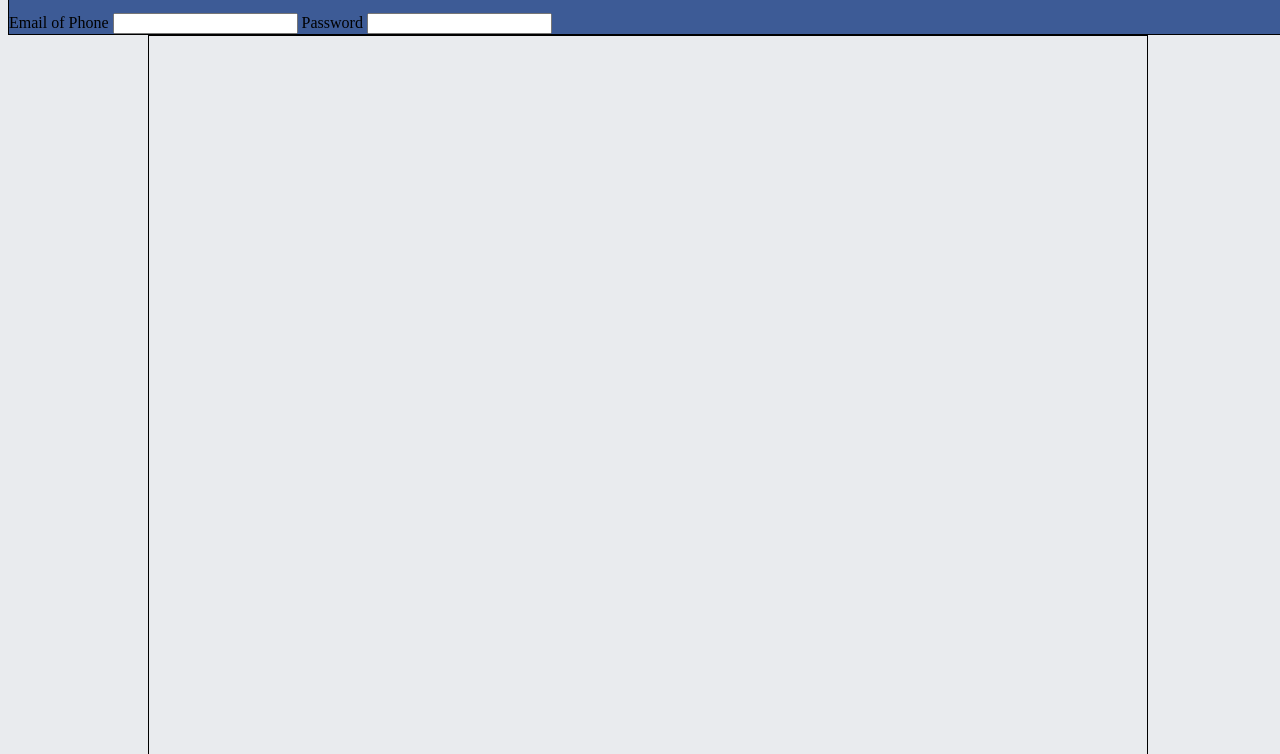
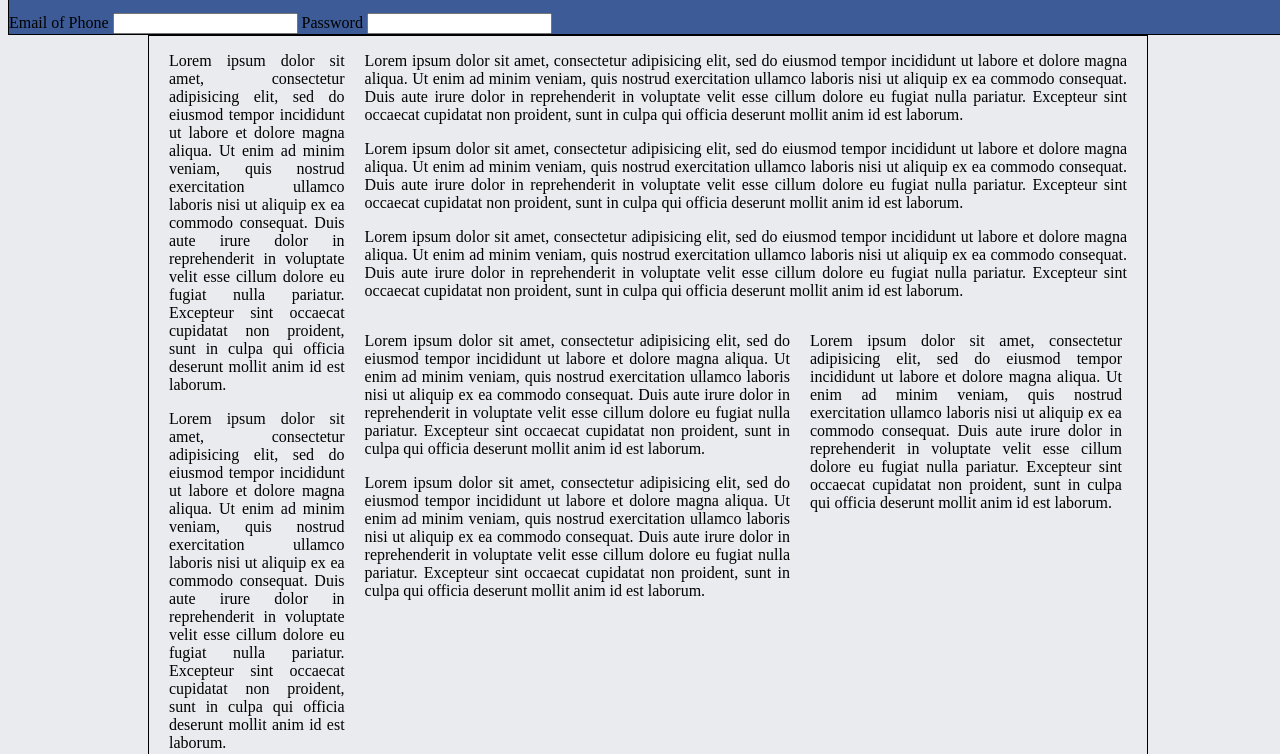
Before and after one commit to Chris-turina/csswk3-facebook-copy, a plain HTML site: page index.html in a window 1280 px wide. Shown: the part 46-800 px from the top of the page. Drawn offline with Linux system fonts and the light colour scheme.

Commit message:
layout AOK

```diff
--- a/index.html
+++ b/index.html
@@ -18,12 +18,27 @@
         </div>
       </div>
         <div class="content">
-            <!-- <div class="left-column">
+            <div class="column-left">
+              <p>Lorem ipsum dolor sit amet, consectetur adipisicing elit, sed do eiusmod tempor incididunt ut labore et dolore magna aliqua. Ut enim ad minim veniam, quis nostrud exercitation ullamco laboris nisi ut aliquip ex ea commodo consequat. Duis aute irure dolor in reprehenderit in voluptate velit esse cillum dolore eu fugiat nulla pariatur. Excepteur sint occaecat cupidatat non proident, sunt in culpa qui officia deserunt mollit anim id est laborum.</p>
+              <p>Lorem ipsum dolor sit amet, consectetur adipisicing elit, sed do eiusmod tempor incididunt ut labore et dolore magna aliqua. Ut enim ad minim veniam, quis nostrud exercitation ullamco laboris nisi ut aliquip ex ea commodo consequat. Duis aute irure dolor in reprehenderit in voluptate velit esse cillum dolore eu fugiat nulla pariatur. Excepteur sint occaecat cupidatat non proident, sunt in culpa qui officia deserunt mollit anim id est laborum.</p>
               <p>Lorem ipsum dolor sit amet, consectetur adipisicing elit, sed do eiusmod tempor incididunt ut labore et dolore magna aliqua. Ut enim ad minim veniam, quis nostrud exercitation ullamco laboris nisi ut aliquip ex ea commodo consequat. Duis aute irure dolor in reprehenderit in voluptate velit esse cillum dolore eu fugiat nulla pariatur. Excepteur sint occaecat cupidatat non proident, sunt in culpa qui officia deserunt mollit anim id est laborum.</p>
             </div>
-            <div class="right-column">
+            <div class="column-right">
               <p>Lorem ipsum dolor sit amet, consectetur adipisicing elit, sed do eiusmod tempor incididunt ut labore et dolore magna aliqua. Ut enim ad minim veniam, quis nostrud exercitation ullamco laboris nisi ut aliquip ex ea commodo consequat. Duis aute irure dolor in reprehenderit in voluptate velit esse cillum dolore eu fugiat nulla pariatur. Excepteur sint occaecat cupidatat non proident, sunt in culpa qui officia deserunt mollit anim id est laborum.</p>
-            </div> -->
+              <p>Lorem ipsum dolor sit amet, consectetur adipisicing elit, sed do eiusmod tempor incididunt ut labore et dolore magna aliqua. Ut enim ad minim veniam, quis nostrud exercitation ullamco laboris nisi ut aliquip ex ea commodo consequat. Duis aute irure dolor in reprehenderit in voluptate velit esse cillum dolore eu fugiat nulla pariatur. Excepteur sint occaecat cupidatat non proident, sunt in culpa qui officia deserunt mollit anim id est laborum.</p>
+              <p>Lorem ipsum dolor sit amet, consectetur adipisicing elit, sed do eiusmod tempor incididunt ut labore et dolore magna aliqua. Ut enim ad minim veniam, quis nostrud exercitation ullamco laboris nisi ut aliquip ex ea commodo consequat. Duis aute irure dolor in reprehenderit in voluptate velit esse cillum dolore eu fugiat nulla pariatur. Excepteur sint occaecat cupidatat non proident, sunt in culpa qui officia deserunt mollit anim id est laborum.</p>
+              <div class="column-right-grid">
+                <div class="column-right-side1">
+                  <p>Lorem ipsum dolor sit amet, consectetur adipisicing elit, sed do eiusmod tempor incididunt ut labore et dolore magna aliqua. Ut enim ad minim veniam, quis nostrud exercitation ullamco laboris nisi ut aliquip ex ea commodo consequat. Duis aute irure dolor in reprehenderit in voluptate velit esse cillum dolore eu fugiat nulla pariatur. Excepteur sint occaecat cupidatat non proident, sunt in culpa qui officia deserunt mollit anim id est laborum.</p>
+                  <p>Lorem ipsum dolor sit amet, consectetur adipisicing elit, sed do eiusmod tempor incididunt ut labore et dolore magna aliqua. Ut enim ad minim veniam, quis nostrud exercitation ullamco laboris nisi ut aliquip ex ea commodo consequat. Duis aute irure dolor in reprehenderit in voluptate velit esse cillum dolore eu fugiat nulla pariatur. Excepteur sint occaecat cupidatat non proident, sunt in culpa qui officia deserunt mollit anim id est laborum.</p>
+                </div>
+                <div class="column-right-side2">
+                  <p>Lorem ipsum dolor sit amet, consectetur adipisicing elit, sed do eiusmod tempor incididunt ut labore et dolore magna aliqua. Ut enim ad minim veniam, quis nostrud exercitation ullamco laboris nisi ut aliquip ex ea commodo consequat. Duis aute irure dolor in reprehenderit in voluptate velit esse cillum dolore eu fugiat nulla pariatur. Excepteur sint occaecat cupidatat non proident, sunt in culpa qui officia deserunt mollit anim id est laborum.</p>
+
+                </div>
+
+              </div>
+            </div>
         </div>
       <!-- </div> -->
 
--- a/scss/abstracts/_variables.scss
+++ b/scss/abstracts/_variables.scss
@@ -0,0 +1,9 @@
+$custom-column-left: (
+  columns: 5,
+  gutter: 20px,
+);
+
+$column-right-grid: (
+  columns: 5,
+  gutter: 20px,
+);
--- a/scss/base/_typography.scss
+++ b/scss/base/_typography.scss
@@ -1,6 +1,7 @@
 html, body {
   height: 100%;
 }
+
 
 body {
   background-color: #E9EBEE;
@@ -17,3 +18,20 @@ body {
   min-width: 1000px;
   height: 100%;
 }
+
+.big-pic {
+  border: 1px solid #000;
+  width: 100%;
+  height: 200px;
+}
+
+.column-right-side1 {
+  margin-left: 0;
+}
+
+.column-right-side2 p {
+  margin-right: -35px;
+}
+p {
+  text-align: justify;
+}
--- a/scss/layout/_grid.scss
+++ b/scss/layout/_grid.scss
@@ -0,0 +1,23 @@
+.content {
+@include grid-container;
+}
+
+.column-left {
+  @include grid-column(1, $custom-column-left);
+}
+
+.column-right {
+  @include grid-column(4, $custom-column-left);
+}
+
+.column-right-grid {
+  @include grid-container;
+}
+
+.column-right-side1 {
+  @include grid-column(3, $column-right-grid);
+}
+
+.column-right-side2 {
+  @include grid-column(2, $column-right-grid);
+}
--- a/scss/main.scss
+++ b/scss/main.scss
@@ -1,5 +1,7 @@
 @import "plugins/bourbon/bourbon.scss";
 @import "plugins/neat/neat.scss";
+@import "layout/_header.scss";
+@import "abstracts/_variables.scss";
+@import "layout/_grid.scss";
 @import "base/_typography.scss";
-@import "layout/_header.scss";
 @import "base/_reset.scss";
```
Also changed, not shown: css/main.css, 1 other file.
